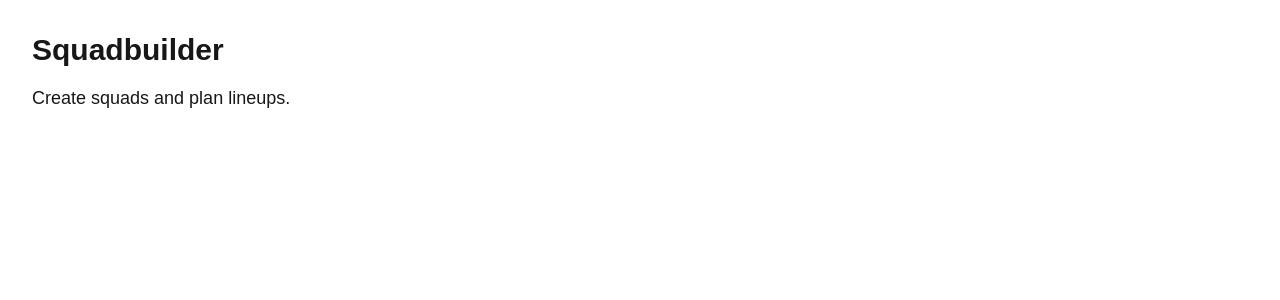
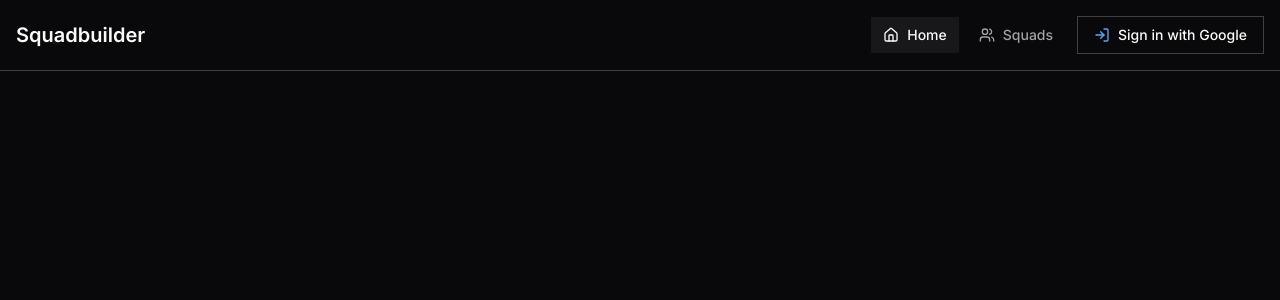
Before and after one commit to DennisByberg/squadbuilder, a Next.js app: page / in a window 1280 px wide. Shown: the top 300 px of the page. Built offline with nearby package versions, Linux system fonts and the light colour scheme.

Commit message:
add: homepage header navigation

```diff
--- a/package.json
+++ b/package.json
@@ -11,6 +11,7 @@
     "destroy": "tsx scripts/destroy.ts"
   },
   "dependencies": {
+    "lucide-react": "^1.8.0",
     "next": "^16",
     "react": "^19",
     "react-dom": "^19"
--- a/src/app/globals.css
+++ b/src/app/globals.css
@@ -1,12 +1,21 @@
 @import "tailwindcss";
 
-:root {
-  --background: #ffffff;
-  --foreground: #171717;
+@theme {
+  --color-background: #09090b;
+  --color-foreground: #fafafa;
+
+  --color-surface: #18181b;
+  --color-surface-hover: #27272a;
+  --color-border: #3f3f46;
+
+  --color-primary: #10b981;
+  --color-primary-foreground: #052e16;
+
+  --color-muted: #a1a1aa;
+  --color-accent: #60a5fa;
 }
 
 body {
-  background: var(--background);
-  color: var(--foreground);
-  font-family: Arial, Helvetica, sans-serif;
+  background: var(--color-background);
+  color: var(--color-foreground);
 }
--- a/src/app/layout.tsx
+++ b/src/app/layout.tsx
@@ -1,5 +1,10 @@
 import type { Metadata } from "next";
+import { Inter } from "next/font/google";
 import "./globals.css";
+
+const inter = Inter({
+  subsets: ["latin"],
+});
 
 export const metadata: Metadata = {
   title: "Squadbuilder",
@@ -13,7 +18,9 @@ export default function RootLayout({
 }>) {
   return (
     <html lang="en" className="h-full antialiased">
-      <body className="min-h-full flex flex-col">{children}</body>
+      <body className={`${inter.className} min-h-full flex flex-col`}>
+        {children}
+      </body>
     </html>
   );
 }
--- a/src/app/page.tsx
+++ b/src/app/page.tsx
@@ -1,8 +1,9 @@
+import { Header } from "@/components/Header";
+
 export default function Home() {
   return (
-    <main className="min-h-screen bg-background p-8 text-foreground">
-      <h1 className="text-3xl font-semibold">Squadbuilder</h1>
-      <p className="mt-4 text-lg">Create squads and plan lineups.</p>
+    <main className="min-h-screen bg-background text-foreground">
+      <Header />
     </main>
   );
 }
--- /dev/null
+++ b/src/components/Header.tsx
@@ -0,0 +1,31 @@
+import { IconButton } from "@/components/buttons/IconButton";
+import { NavLink } from "@/components/navigation/NavLink";
+import { HomeIcon, LogInIcon, UsersIcon } from "lucide-react";
+import Link from "next/link";
+
+export function Header() {
+  return (
+    <header className="border-b border-border bg-background">
+      <div className="mx-auto flex max-w-7xl flex-wrap items-center justify-between gap-4 p-4">
+        <Link href="/" className="flex items-center gap-3">
+          <span className="text-xl font-semibold">Squadbuilder</span>
+        </Link>
+
+        <div className="flex flex-wrap items-center gap-3">
+          <nav aria-label="Main navigation" className="flex gap-2">
+            <NavLink href="/" active icon={<HomeIcon size={16} />}>
+              Home
+            </NavLink>
+            <NavLink href="/squads" icon={<UsersIcon size={16} />}>
+              Squads
+            </NavLink>
+          </nav>
+
+          <IconButton icon={<LogInIcon size={16} className="text-accent" />}>
+            Sign in with Google
+          </IconButton>
+        </div>
+      </div>
+    </header>
+  );
+}
--- /dev/null
+++ b/src/components/buttons/Button.tsx
@@ -0,0 +1,20 @@
+import type { ReactNode } from "react";
+
+type ButtonProps = {
+  children: ReactNode;
+  onClick?: () => void;
+  disabled?: boolean;
+};
+
+export function Button({ children, onClick, disabled }: ButtonProps) {
+  return (
+    <button
+      type="button"
+      onClick={onClick}
+      disabled={disabled}
+      className="cursor-pointer border border-border font-medium px-4 py-2 text-sm hover:bg-surface-hover"
+    >
+      {children}
+    </button>
+  );
+}
--- /dev/null
+++ b/src/components/buttons/IconButton.tsx
@@ -0,0 +1,27 @@
+import type { ReactNode } from "react";
+
+type IconButtonProps = {
+  children: ReactNode;
+  icon: ReactNode;
+  onClick?: () => void;
+  disabled?: boolean;
+};
+
+export function IconButton({
+  children,
+  icon,
+  onClick,
+  disabled,
+}: IconButtonProps) {
+  return (
+    <button
+      type="button"
+      onClick={onClick}
+      disabled={disabled}
+      className="inline-flex cursor-pointer items-center font-medium gap-2 border border-border px-4 py-2 text-sm  hover:bg-surface-hover"
+    >
+      {icon}
+      {children}
+    </button>
+  );
+}
--- /dev/null
+++ b/src/components/navigation/NavLink.tsx
@@ -0,0 +1,31 @@
+import Link from "next/link";
+import type { ReactNode } from "react";
+
+type NavLinkProps = {
+  children: ReactNode;
+  href: string;
+  active?: boolean;
+  icon?: ReactNode;
+};
+
+export function NavLink({
+  children,
+  href,
+  active = false,
+  icon,
+}: NavLinkProps) {
+  const className = active
+    ? "inline-flex items-center gap-2 bg-surface px-3 font-medium py-2 text-sm"
+    : "inline-flex items-center gap-2 px-3 py-2 text-sm text-muted hover:bg-surface font-medium hover:text-foreground";
+
+  return (
+    <Link
+      href={href}
+      aria-current={active ? "page" : undefined}
+      className={className}
+    >
+      {icon}
+      {children}
+    </Link>
+  );
+}
```
Also changed, not shown: 1 other file (tests, documents, lock files or other folders).
